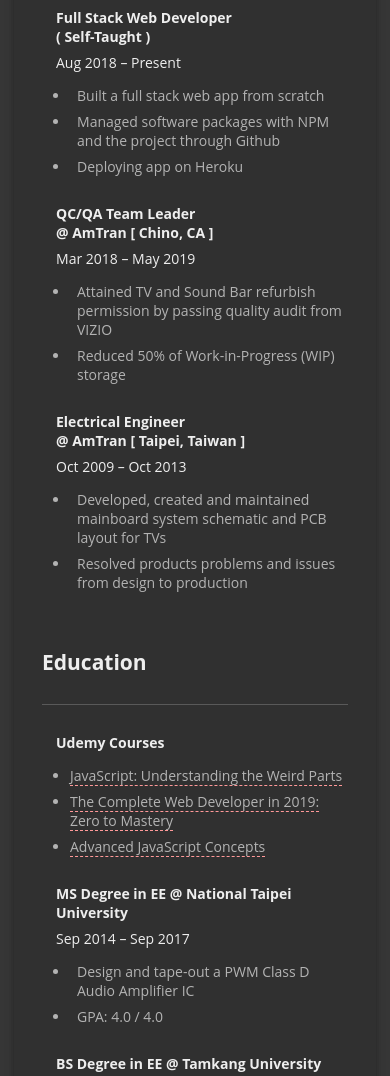
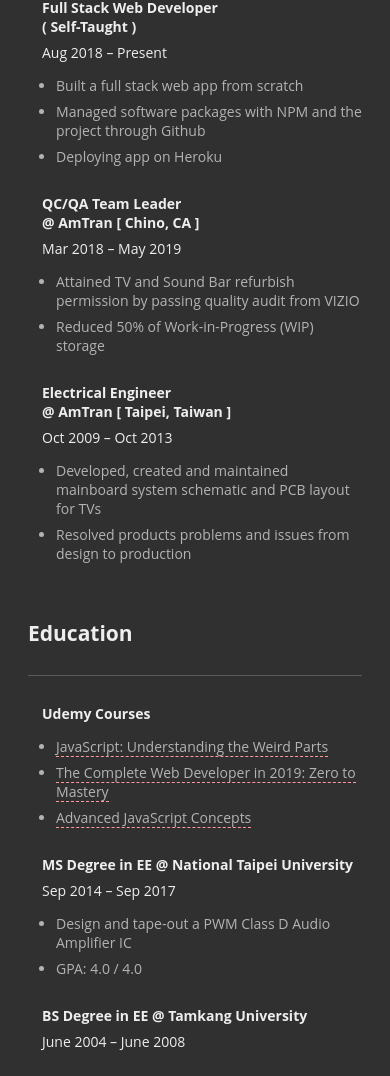
Before and after one commit to ioulungTsai/personal-website, a React (Create React App) app: page /resume in a window 390 px wide. Shown: the part 175-1251 px from the top of the page. Built offline with nearby package versions, Linux system fonts and the light colour scheme.

Commit message:
Prevent text size adjust, update responsive design.

```diff
--- a/src/App.jsx
+++ b/src/App.jsx
@@ -11,10 +11,11 @@ import './App.css';
 const BodyWrapper = styled.div`
   margin: 0 auto;
   max-width: 960px;
-  padding: 5rem 1rem 3rem;
+  padding: 4.25rem 0rem 3rem;
   @media screen and (min-width: 700px) {
     display: flex;
     padding-top: 6.5rem;
+    padding: 6rem 1rem 3rem;
     flex-direction: row-reverse;
   }
 `;
--- a/src/components/ContentDisplay/Resume.jsx
+++ b/src/components/ContentDisplay/Resume.jsx
@@ -33,10 +33,6 @@ const ResumeStyled = styled.div`
     margin-bottom: 2rem;
     li {
       margin-bottom: 0.5rem;
-      span {
-        display: table-cell;
-        padding-left: 0.5rem;
-      }
       a {
         color: #b3b3b3;
         transition-duration: 0.5s;
@@ -61,21 +57,21 @@ const Resume = () => {
         <h4>Full Stack Web Developer <br /> ( Self-Taught )</h4>
         <p>Aug 2018 – Present</p>
         <ul>
-          <li><span>Built a full stack web app from scratch</span></li>
-          <li><span>Managed software packages with NPM and the project through Github</span></li>
-          <li><span>Deploying app on Heroku</span></li>
+          <li>Built a full stack web app from scratch</li>
+          <li>Managed software packages with NPM and the project through Github</li>
+          <li>Deploying app on Heroku</li>
         </ul>
         <h4>QC/QA Team Leader&nbsp;<br />@&nbsp;AmTran&nbsp;[ Chino, CA ]</h4>
         <p>Mar 2018 – May 2019</p>
         <ul>
-          <li><span>Attained TV and Sound Bar refurbish permission by passing quality audit from VIZIO</span></li>
-          <li><span>Reduced 50% of Work-in-Progress (WIP) storage</span></li>
+          <li>Attained TV and Sound Bar refurbish permission by passing quality audit from VIZIO</li>
+          <li>Reduced 50% of Work-in-Progress (WIP) storage</li>
         </ul>
         <h4>Electrical Engineer&nbsp;<br />@&nbsp;AmTran&nbsp;[ Taipei, Taiwan ]</h4>
         <p>Oct 2009 – Oct 2013</p>
         <ul>
-          <li><span>Developed, created and maintained mainboard system schematic and PCB layout for TVs</span></li>
-          <li><span>Resolved products problems and issues from design to production</span></li>
+          <li>Developed, created and maintained mainboard system schematic and PCB layout for TVs</li>
+          <li>Resolved products problems and issues from design to production</li>
         </ul>
         <Section>
           <h2>Education</h2>
@@ -100,8 +96,8 @@ const Resume = () => {
           <h4>MS Degree in EE @ National Taipei University</h4>
           <p>Sep 2014 – Sep 2017</p>
           <ul>
-            <li><span>Design and tape-out a PWM Class D Audio Amplifier IC</span></li>
-            <li><span>GPA: 4.0 / 4.0</span></li>
+            <li>Design and tape-out a PWM Class D Audio Amplifier IC</li>
+            <li>GPA: 4.0 / 4.0</li>
           </ul>
           <h4>BS Degree in EE @ Tamkang University</h4>
           <p>June 2004 – June 2008</p>
--- a/src/components/Navbar/Navbar.jsx
+++ b/src/components/Navbar/Navbar.jsx
@@ -21,8 +21,11 @@ const Nav = styled.div`
     height: inherit;
     max-width: 960px;
     margin: auto;
-    padding: 0 1rem;
+    padding: 0 2rem;
     align-items: center;
+    @media screen and (min-width: 700px) {
+      padding: 0 1rem;
+    }
   }
   * {
     color: #eeeeee;
@@ -65,7 +68,7 @@ const Favicon = styled.img`
 const Text = styled.span`
   display: none;
   font-weight: 600;
-  @media screen and (min-width: 700px) {
+  @media screen and (min-width: 400px) {
     display: block;
   }
 `;
--- a/src/components/Sidebar/Sidebar.jsx
+++ b/src/components/Sidebar/Sidebar.jsx
@@ -7,6 +7,7 @@ import { FontAwesomeIcon } from '@fortawesome/react-fontawesome';
 const Side = styled.div`
   height: 640px;
   color: #eeeeee;
+  padding: 0rem 2rem;
   & > * {
     margin: 3rem 0 0 0;
     padding: 3rem 0 0 0;
@@ -20,6 +21,7 @@ const Side = styled.div`
   @media screen and (min-width: 700px) {
     flex: 40%;
     margin-right: 3rem;
+    padding: 0rem 0rem;
   }
 `;
 
@@ -39,25 +41,25 @@ const Intro = styled.section`
   }
   p {
     font-weight: bold;
-    font-size: 1.5rem;
+    font-size: 1.25rem;
     margin-top: 1.5rem;
     color: transparent;
     background: linear-gradient(to right, #363636, #fff 50%, #363636) no-repeat;
     background: -webkit-linear-gradient(to right, #363636, #fff 50%, #363636) no-repeat;
     background-size: 100px;
     -webkit-background-size: 100px;
-    ${'' /* -webkit-background-clip: text; */}
-    ${'' /* -webkit-animation-name: shine; */}
+    -webkit-background-clip: text;
+    -webkit-animation-name: shine;
     -webkit-animation-duration: 5s;
     -webkit-animation-iteration-count: infinite;
     text-shadow: 0 0px 0px rgba(255,255,255,0.5);
   }
-  ${'' /* @keyframes shine {
+  @keyframes shine {
     0%   { background-position: -1000px; }
     20%  { background-position: -100px;  }
     80%  { background-position:  350px;  }
     100% { background-position: 1000px;  }
-  } */}
+  }
 `;
 
 const About = styled.section`
--- a/src/styles/reset.css
+++ b/src/styles/reset.css
@@ -17,6 +17,7 @@ a {
 
 body {
   font-family: "Open sans", "Roboto", "Helvetica", "Arial", sans-serif;
+  -webkit-text-size-adjust: none;
 }
 
 @media screen and (min-width: 800px) {
```
